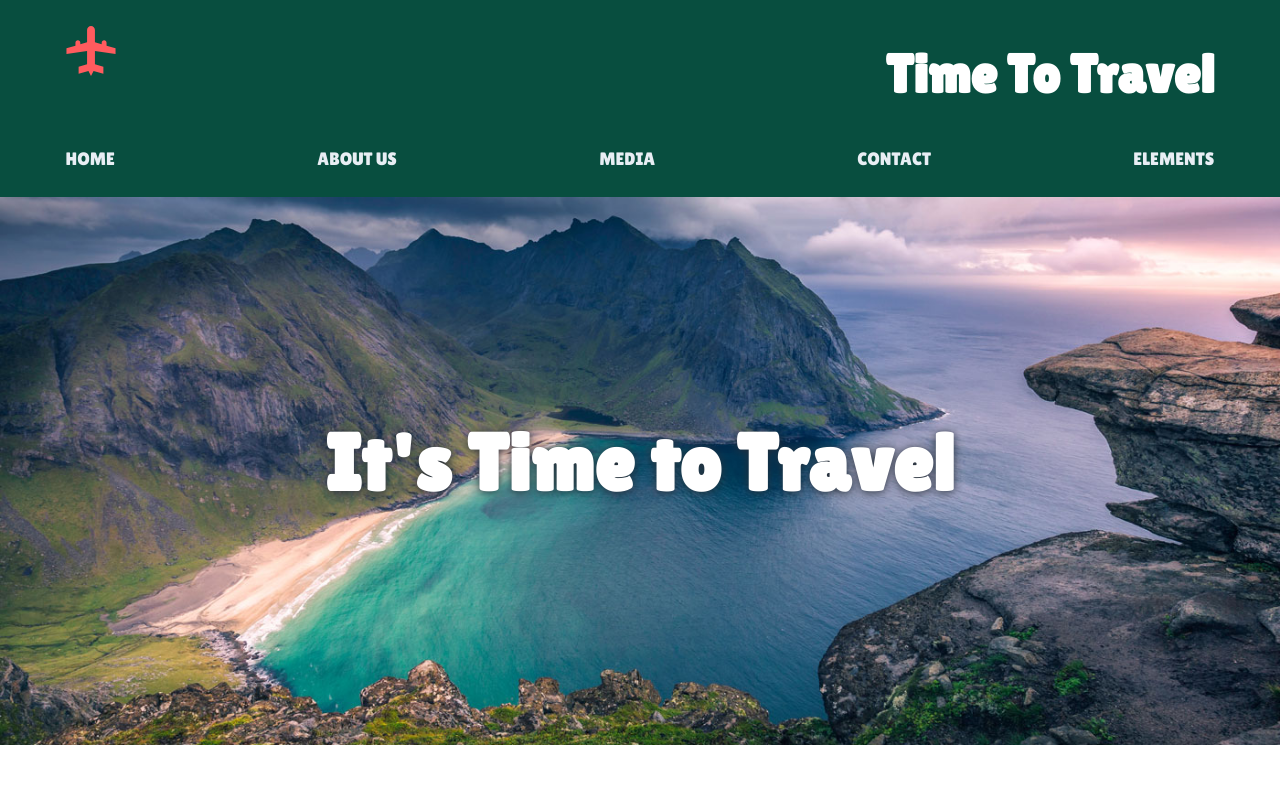
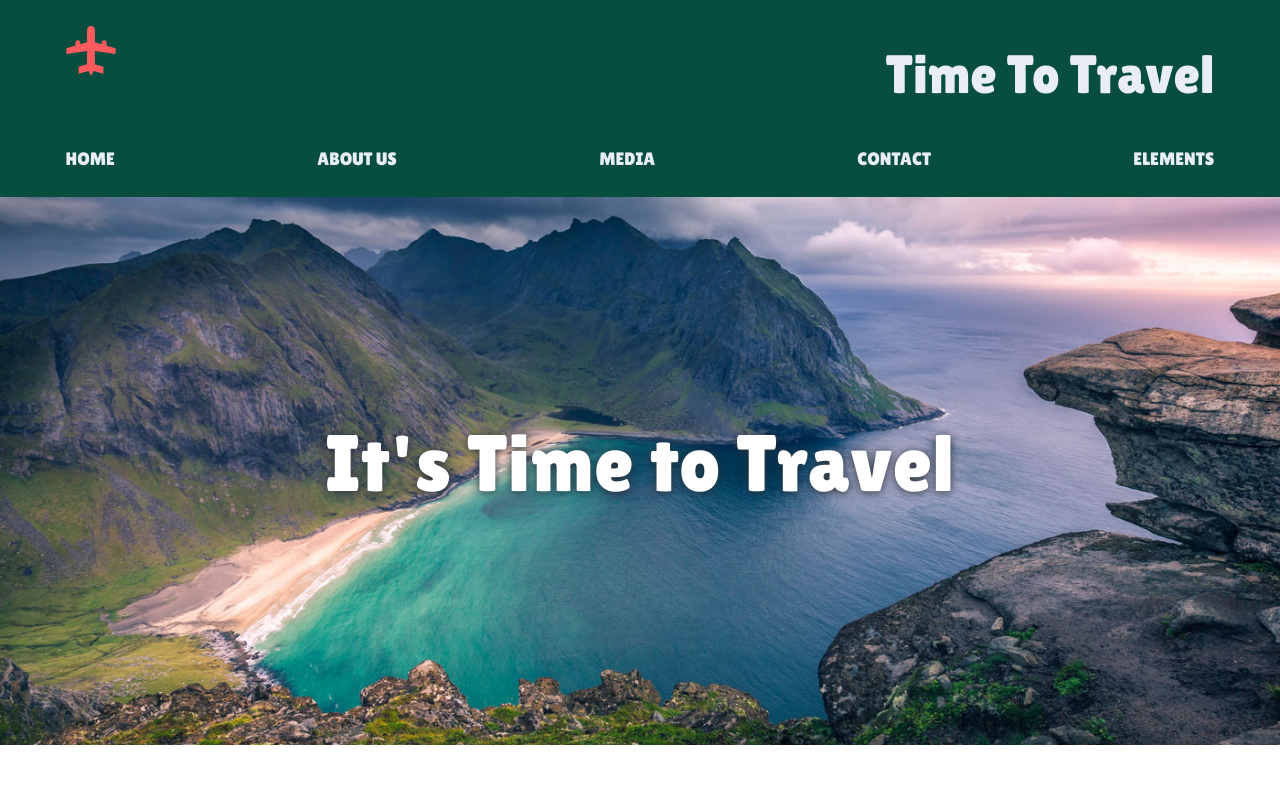
Before and after one commit to meeum/WoW-revised, a plain HTML site: page index.html in a window 1280 px wide. Shown: the top 792 px of the page. Drawn offline with Linux system fonts and the light colour scheme; a script that the page names is missing.

Commit message:
css updates

```diff
--- a/resources/css/main.css
+++ b/resources/css/main.css
@@ -123,6 +123,7 @@ h5,
 .button {
   font-family: var(--font-heading);
   color: var(--strong-text-color);
+  font-weight: normal;
 }
 
 h1,
@@ -222,8 +223,7 @@ header .layout-wide {
   font-family: var(--font-heading);
   font-size: var(--font-size-site-title);
   color: var(--alternative-text-color);
-  color: #fff;
-  font-weight: 700;
+
   width: 80%;
   float: right;
   text-align: right;
```
